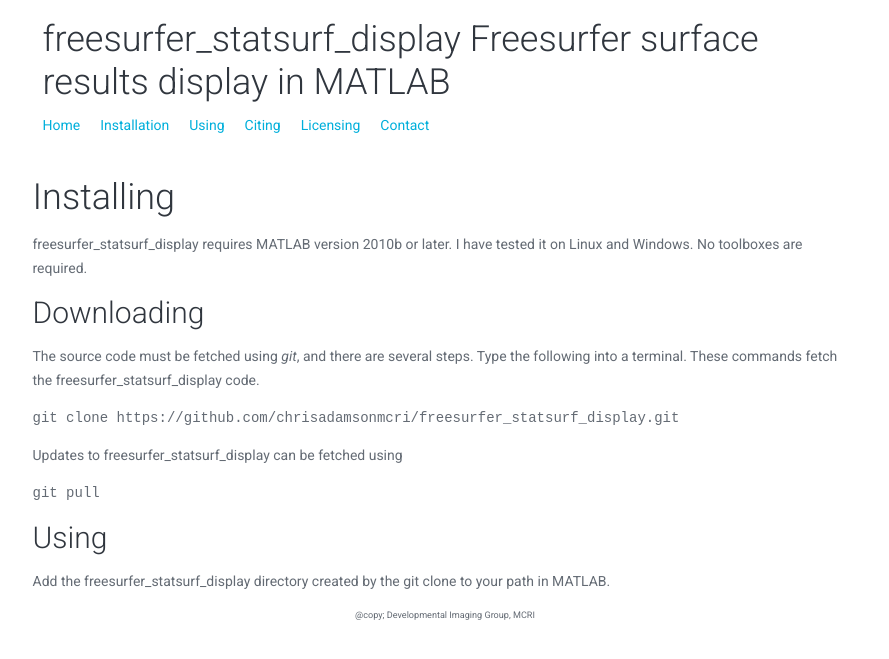
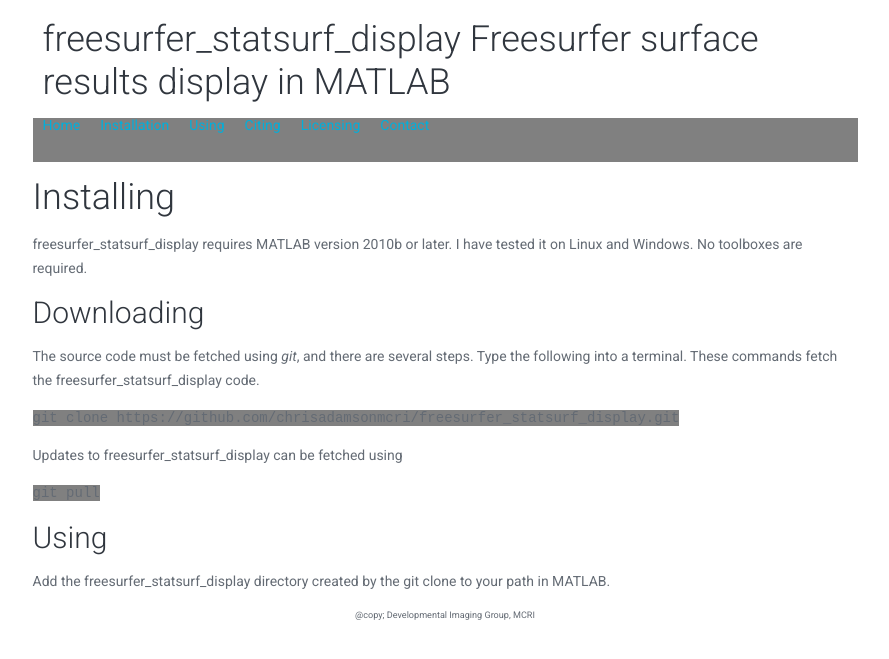
Before and after one commit to DevelopmentalImagingMCRI/freesurfer_statsurf_display, a Jekyll site: the page built from installation/index.md, in a window 1280 px wide. Shown: the top 659 px of the page, without its empty margins (195-1084 px from the left). Built offline with Jekyll 4.4.1, drawn with Linux system fonts in a browser that asks for light colours.

Commit message:
Trying to get code blocks highlighted

```diff
--- a/css/style.css
+++ b/css/style.css
@@ -13,7 +13,9 @@
   padding: 10px;
 }
 
-
+.content, code {
+  background: gray;
+}
 ul {
   margin: 0;
   padding: 0;
```
